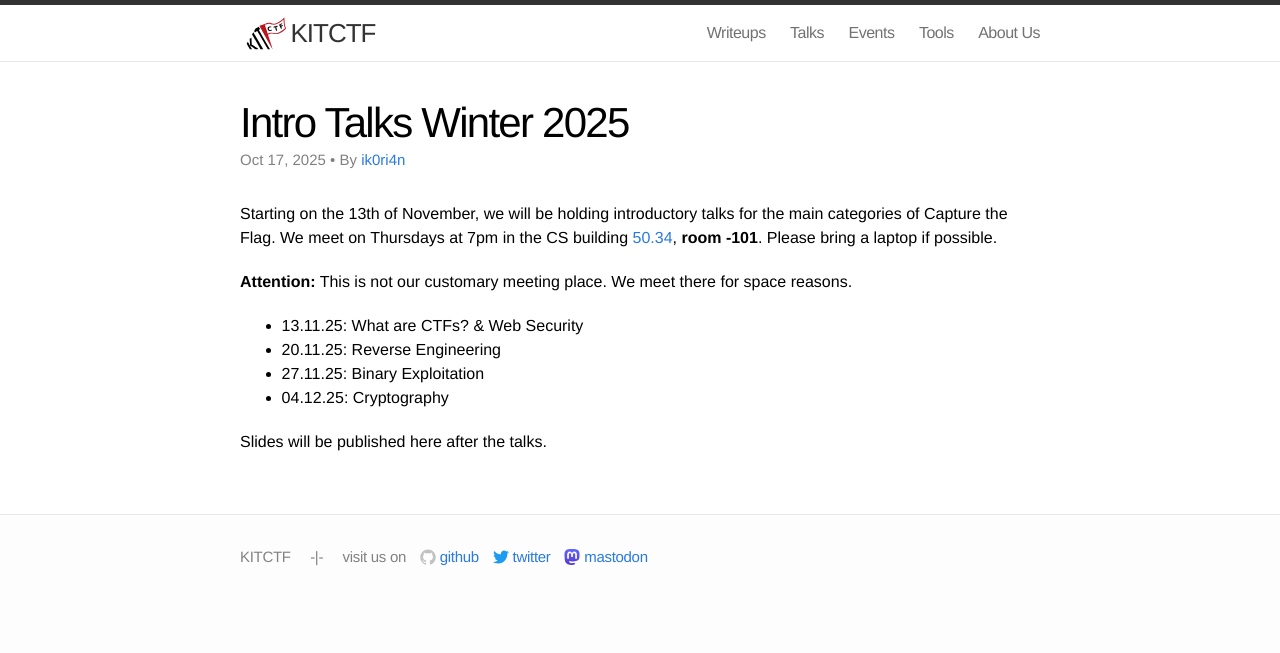
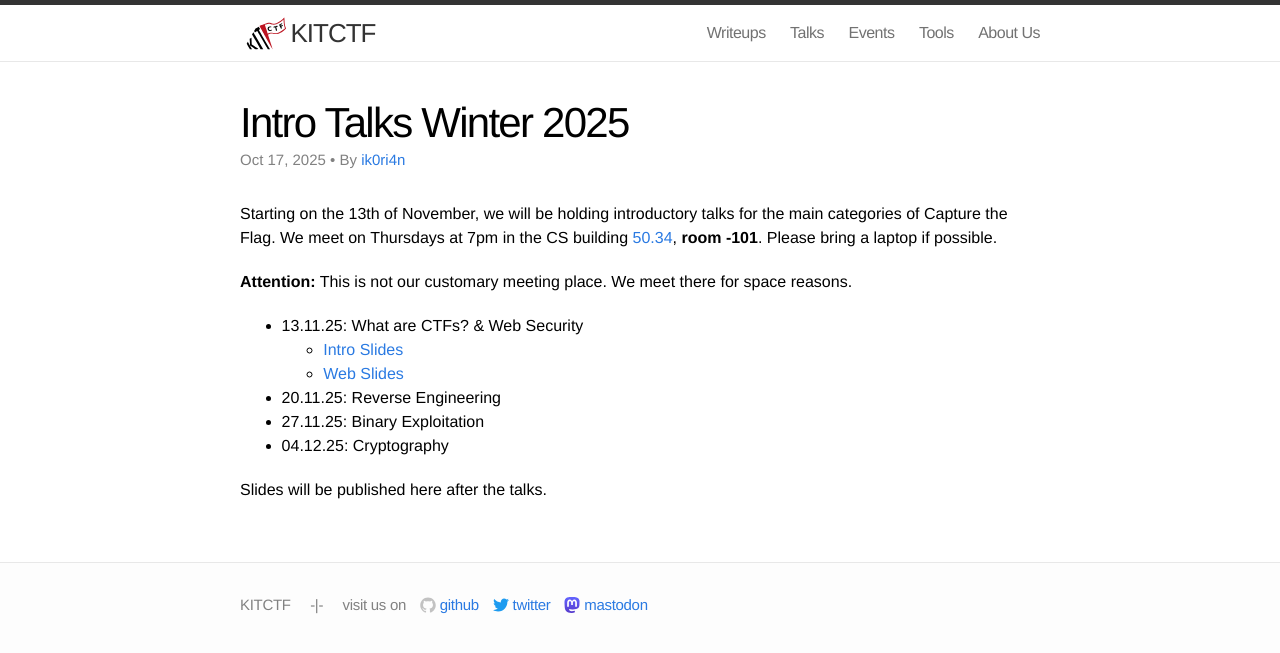
Before and after one commit to kitctf/www, a Jekyll site: the page built from _posts/2025-10-17-intro.md, in a window 1280 px wide. Shown: the top 653 px of the page. Built offline with Jekyll 4.4.1, drawn with Linux system fonts in a browser that asks for light colours.

Commit message:
feat: intro + web slides (#114)

```diff
--- a/_posts/2025-10-17-intro.md
+++ b/_posts/2025-10-17-intro.md
@@ -13,6 +13,8 @@ We meet on Thursdays at 7pm in the CS building [50.34](https://www.kit.edu/campu
 **Attention:** This is not our customary meeting place. We meet there for space reasons.
 
  * 13.11.25: What are CTFs? & Web Security
+    * [Intro Slides](/talks/2025-11-13-intro/intro-25-ws.pdf)
+    * [Web Slides](/talks/2025-11-13-web/web-25-ws.pdf)
  * 20.11.25: Reverse Engineering
  * 27.11.25: Binary Exploitation
  * 04.12.25: Cryptography
```
Also changed, not shown: 2 other files.
